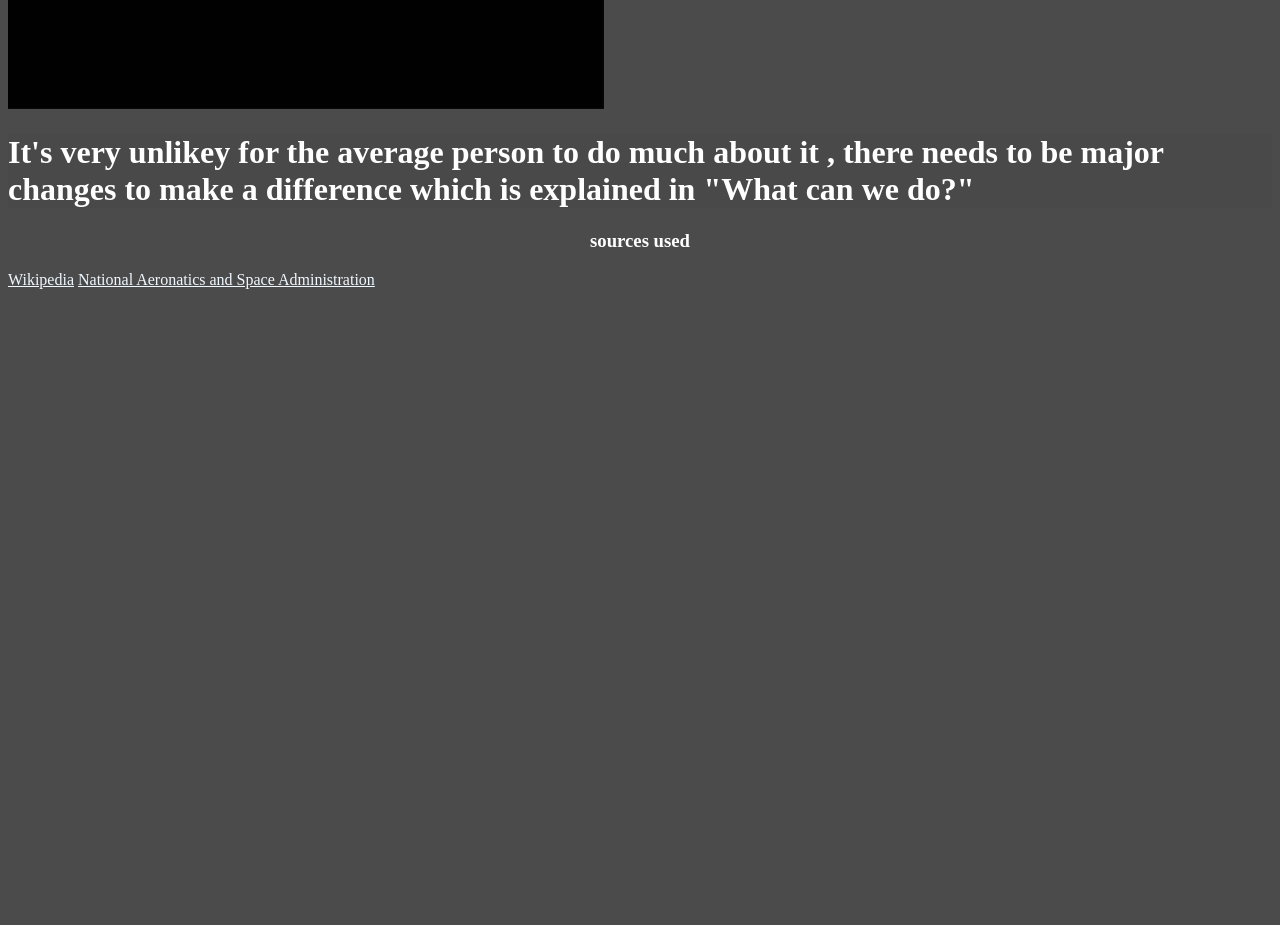
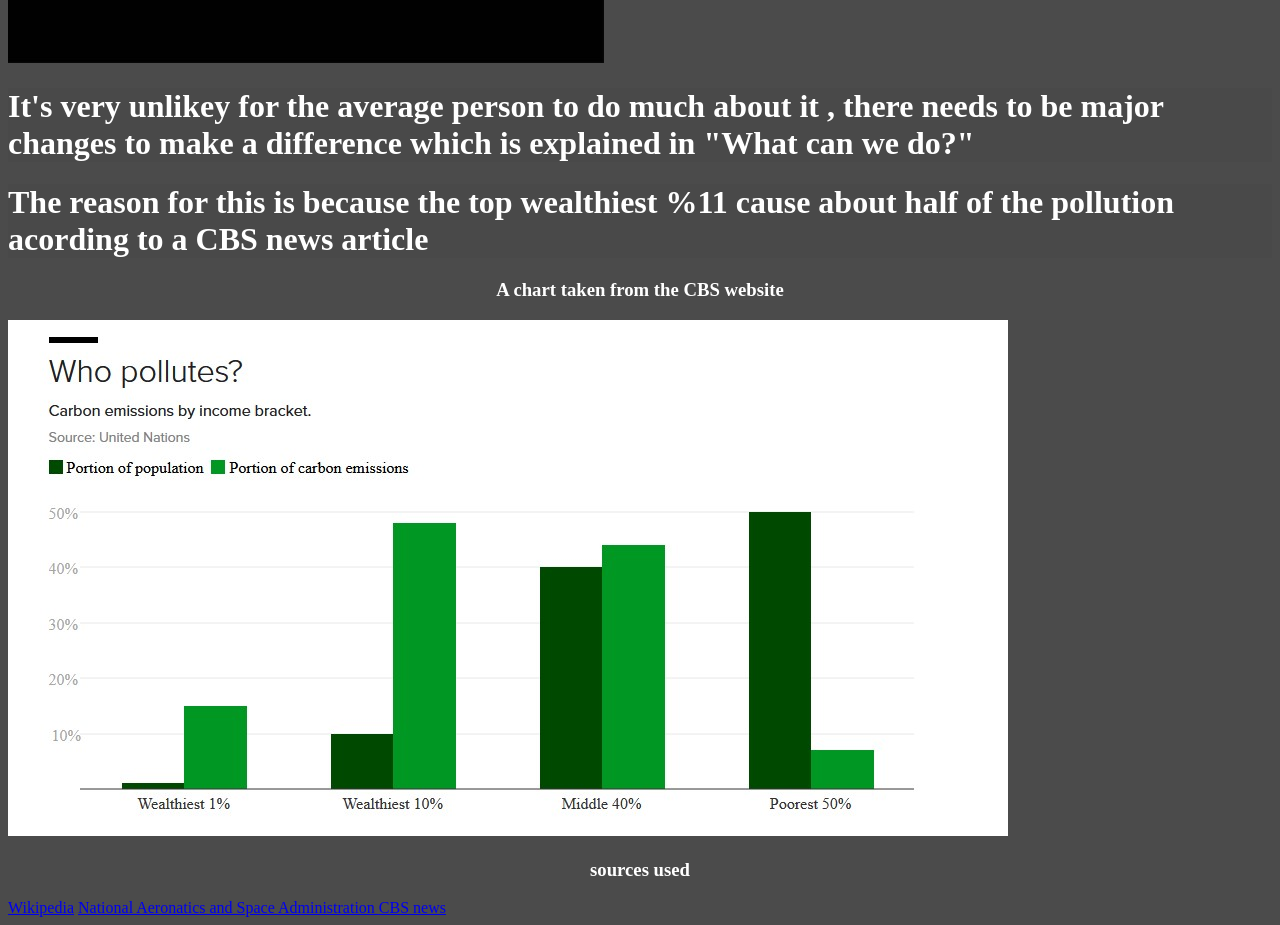
Before and after one commit to stanalmanzar/Final_Project, a plain HTML site: page research.html in a window 1280 px wide. Shown: the part 887-1812 px from the top of the page. Before the commit the page ends 1184 px from the top, so only its background shows below. Drawn offline with Linux system fonts and the light colour scheme.

Commit message:
Add files via upload

```diff
--- a/research.html
+++ b/research.html
@@ -9,12 +9,12 @@
     "what is climate change ?"
 </h1>
 
-    <pre><h3>
+    <h3>
 Many would argue different things but for the sake of simplicity
 we will call it long term change to weather patterns . They're
 many causes for this such as pollution to the oceans , green house
 gasses in the atmosphear  , the azone layer disappearing.
-</pre></h3>
+</h3>
 <h1>
     Long term effects of climate on people
 </h1>
@@ -30,12 +30,20 @@ gasses in the atmosphear  , the azone layer disappearing.
 <h1>
     It's very unlikey for the average person to do much about it , there needs to be major changes to make a difference which is explained in "What can we do?"
 </h1>
+<h1>
+    The reason for this is because the top wealthiest %11 cause about half of the pollution acording to a CBS news article
+</h1>
+<h3>
+    A chart taken from the CBS website
+</h3>
+<img src = "images/cbs_graph.jpg" alt="graph from CBS">
 <bottom>
 <h3>
     sources used
 </h3>
-    <a href = "https://en.wikipedia.org/wiki/Climate_change"style="color:aliceblue"> Wikipedia</a>
-    <a href = "https://climate.nasa.gov/"style ='color:aliceblue'>National Aeronatics and Space Administration </a>
+    <a href = "https://en.wikipedia.org/wiki/Climate_change"syle="color:aliceblue"> Wikipedia</a>
+    <a href = "https://climate.nasa.gov/"syle="color:aliceblue">National Aeronatics and Space Administration </a>
+    <a href = "https://www.cbsnews.com/news/carbon-footprint-wealthy-people-97-percent-cut-un/"syle="color:aliceblue">CBS news </a>
 
 
 </bottom>
```
Also changed, not shown: cando.html (+2 -1 lines).
